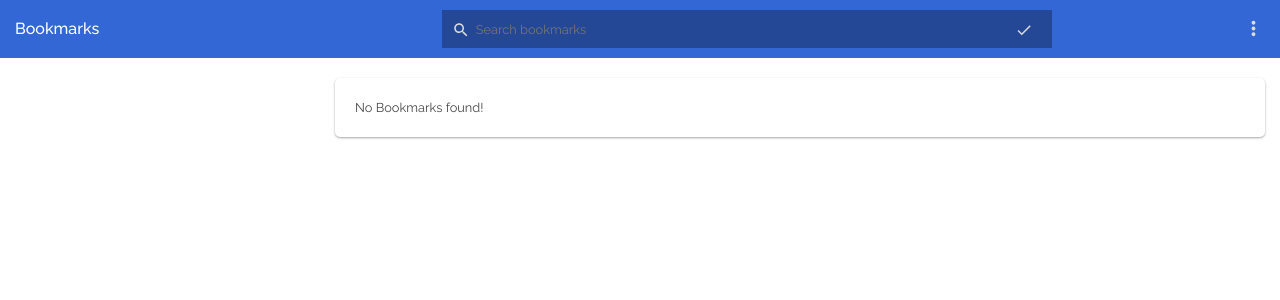
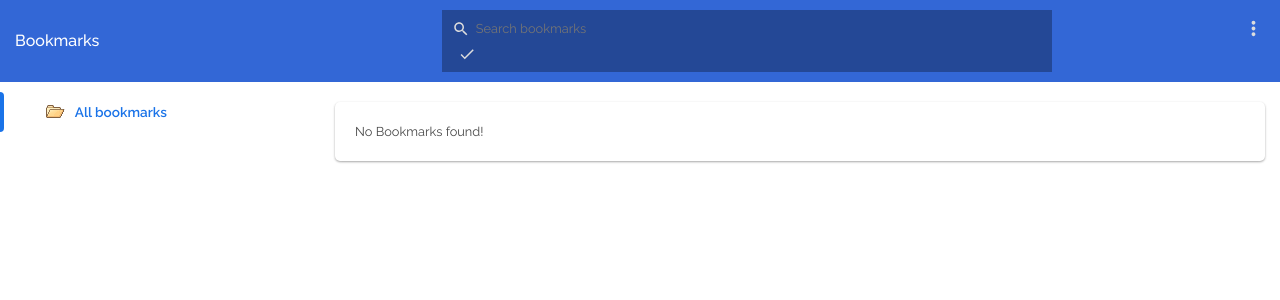
Before and after one commit to Navayuvan-SB/Bookmark-App, a Django app: page /bookmarks/ in a window 1280 px wide. Shown: the top 300 px of the page. Run offline with Django 3.2, Linux system fonts and the light colour scheme; data that the repository does not hold is empty.

Commit message:
Add folder filter support to bookmarks page

```diff
--- a/bookmarks/filters.py
+++ b/bookmarks/filters.py
@@ -16,7 +16,7 @@ class BookmarkFilter(django_filters.FilterSet):
 
     class Meta:
         model = Bookmark
-        fields = {"name": ["icontains"]}
+        fields = {"name": ["icontains"], "folder": ["exact"]}
 
     def sort_by_preference(self, queryset, name, value):
         expression = "name" if value == "ascending" else "-name"
--- a/bookmarks/static/css/style.css
+++ b/bookmarks/static/css/style.css
@@ -340,8 +340,72 @@ body {
 }
 
 .delete-bookmark-form p {
-
   font-size: 0.9rem;
   margin-bottom: 30px;
+}
 
+.col-md-3 {
+  padding-left: 0;
 }
+
+.folder-wrapper {
+  margin-top: 10px;
+}
+
+.folder-wrapper .folder {
+  display: flex;
+  align-items: center;
+  justify-content: space-between;
+}
+
+.folder-wrapper .folder.hidden {
+  display: none;
+}
+
+.folder-wrapper .folder .indicator {
+  width: 4px;
+  height: 40px;
+  background-color: transparent;
+  border-top-right-radius: 5px;
+  border-bottom-right-radius: 5px;
+}
+
+.folder-wrapper .folder.active .indicator {
+  background-color: #1a73e8;
+}
+
+.folder-wrapper .folder .folder-info {
+  width: 85%;
+  display: flex;
+  justify-content: flex-start;
+  align-items: center;
+  cursor: pointer;
+}
+
+.folder-wrapper .folder .folder-info p {
+  margin-bottom: 0;
+  margin-left: 10px;
+  font-size: 0.85rem;
+  font-weight: 600;
+  color: rgb(56, 56, 56);
+}
+
+.folder-wrapper .folder.active .folder-info p {
+  color: #1a73e8;
+}
+
+.folder-wrapper .folder .folder-info .folder-close {
+  display: block;
+}
+
+.folder-wrapper .folder .folder-info .folder-open {
+  display: none;
+}
+
+.folder-wrapper .folder.active .folder-info .folder-close {
+  display: none;
+}
+
+.folder-wrapper .folder.active .folder-info .folder-open {
+  display: block;
+}
--- a/bookmarks/static/js/main.js
+++ b/bookmarks/static/js/main.js
@@ -135,3 +135,59 @@ $(() => {
         });
     });
 });
+
+
+$(() => {
+    const folderSelectElement = $("#id_folder");
+    const options = folderSelectElement.children();
+
+    const folderSelectedValue = folderSelectElement.val();
+    const folderWrapper = $(".folder-wrapper");
+    const mockFolder = $(".folder-wrapper .folder.hidden");
+
+    var folder = mockFolder.clone()
+    folder.removeClass('hidden');
+
+    if (folderSelectedValue){
+        folder.removeClass('active');
+    }
+
+    var folderName = folder.find('p')
+    folderName.html('All bookmarks')
+
+    var bookmarkId = folder.find('input[name=id]')
+    bookmarkId.val(0)
+
+    folderWrapper.append(folder);
+
+    for (let i = 1; i < options.length; i ++){
+        option = $(options[i]).html()
+        value = $(options[i]).val()
+
+        var folder = mockFolder.clone()
+        folder.removeClass('hidden');
+
+        if (value != folderSelectedValue){
+            folder.removeClass('active');
+        }
+
+
+        var folderName = folder.find('p')
+        folderName.html(option)
+
+        var bookmarkId = folder.find('input[name=id]')
+        bookmarkId.val(value)
+
+        folderWrapper.append(folder);
+
+    }
+
+    const folderElement = $(".folder-wrapper .folder");
+    folderElement.click((event) => {
+        const bookmarkFilterForm = $('#bookmark-filter-form');
+        const id = event.target.parentNode.querySelector('input').value
+
+        folderSelectElement.val(id);
+        bookmarkFilterForm.submit();
+    })
+});
--- a/bookmarks/templates/bookmarks/bookmark_list.html
+++ b/bookmarks/templates/bookmarks/bookmark_list.html
@@ -4,14 +4,12 @@
 <div class="bookmarks">
   <div class="container-fluid">
     <div class="row header">
-
       <div class="col-md-4 brand">
         <h3>Bookmarks</h3>
       </div>
 
       <div class="col-md-6 search-wrapper">
         <form action="" method="GET" id="bookmark-filter-form">
-
           <div class="input-wrapper">
             <svg
               xmlns="http://www.w3.org/2000/svg"
@@ -33,6 +31,8 @@
               placeholder="Search bookmarks"
             />
 
+            {{filter.form.folder}}
+
             <select name="sort_by" id="id_sort_by">
               <option value="" selected></option>
               <option value="ascending"></option>
@@ -49,7 +49,7 @@
               >
                 <path d="M0 0h24v24H0V0z" fill="none" />
                 <path d="M9 16.2L4.8 12l-1.4 1.4L9 19 21 7l-1.4-1.4L9 16.2z" />
-              </svg>
+              </svg>&nbsp;
             </button>
           </div>
         </form>
@@ -78,24 +78,43 @@
           <div class="menu-item" id="descending-sort-option">
             <p>Z-A</p>
           </div>
-          <hr>
+          <hr />
           <div class="menu-item" id="add-bookmark">
             <p>Add new bookmark</p>
           </div>
         </div>
       </div>
-
     </div>
 
     <div class="row">
-      <div class="col-md-3"></div>
+      <div class="col-md-3">
+        <div class="folder-wrapper">
+          <div class="folder active hidden">
+            <div class="indicator">&nbsp;</div>
+
+            <div class="folder-info">
+              {% load static %}
+              <img
+                src="{% static 'images/folder-close.png' %}"
+                class="folder-close"
+              />
+              <img
+                src="{% static 'images/folder-open.png' %}"
+                class="folder-open"
+              />
+
+              <input type="hidden" name="id" value="1">
+              <p>Bookmark Name</p>
+            </div>
+          </div>
+        </div>
+      </div>
 
       <div class="col-md-9">
         <div class="bookmark-items">
           {% if filter.qs %} {% for bookmark in filter.qs %}
 
           <div class="bookmark-item">
-
             <div class="main">
               <a href="{{bookmark.url}}">
                 <svg
@@ -114,8 +133,19 @@
                 <p>{{bookmark.name}}</p>
               </a>
 
-
-              <svg class="bookmark-expand" xmlns="http://www.w3.org/2000/svg" height="24px" viewBox="0 0 24 24" width="24px" fill="#000000"><path d="M24 24H0V0h24v24z" fill="none" opacity=".87"/><path d="M16.59 8.59L12 13.17 7.41 8.59 6 10l6 6 6-6-1.41-1.41z"/></svg>
+              <svg
+                class="bookmark-expand"
+                xmlns="http://www.w3.org/2000/svg"
+                height="24px"
+                viewBox="0 0 24 24"
+                width="24px"
+                fill="#000000"
+              >
+                <path d="M24 24H0V0h24v24z" fill="none" opacity=".87" />
+                <path
+                  d="M16.59 8.59L12 13.17 7.41 8.59 6 10l6 6 6-6-1.41-1.41z"
+                />
+              </svg>
               <svg
                 xmlns="http://www.w3.org/2000/svg"
                 height="24px"
@@ -130,20 +160,20 @@
                 />
               </svg>
 
-              <input type="hidden" name="tags" value="{{ bookmark.get_tags }}">
-              <input type="hidden" name="pk" value="{{ bookmark.pk }}">
-
+              <input
+                type="hidden"
+                name="tags"
+                value="{{ bookmark.get_tags }}"
+              />
+              <input type="hidden" name="pk" value="{{ bookmark.pk }}" />
             </div>
 
             <div class="info">
-
               <div class="description">
                 <p>{{bookmark.description}}</p>
               </div>
 
               <div class="tags">
-
-
                 {% for tag in bookmark.tags.all %}
 
                 <div class="tag">
@@ -151,9 +181,7 @@
                 </div>
 
                 {% endfor %}
-
               </div>
-
             </div>
 
             <div class="menu-items">
@@ -164,7 +192,6 @@
                 <p>Delete</p>
               </div>
             </div>
-
           </div>
 
           {% endfor %} {% else %}
@@ -220,26 +247,16 @@
 </div>
 
 <div class="delete-bookmark-form">
-
-
   <div class="form-wrapper">
-
     <form action="" id="delete-bookmark-form">
-
-
       <p>Are you sure want to delete <strong>{{bookmark.name}}</strong>?</p>
       <div class="actions">
         <button class="cancel-btn" type="button">Cancel</button>
         <button class="delete-btn" type="submit">Delete</button>
       </div>
-
-
     </form>
-
   </div>
-
 </div>
-
 
 <script
   src="https://code.jquery.com/jquery-3.6.0.slim.min.js"
```
Also changed, not shown: bookmarks/static/images/folder-close.png (added), bookmarks/static/images/folder-open.png (added).
